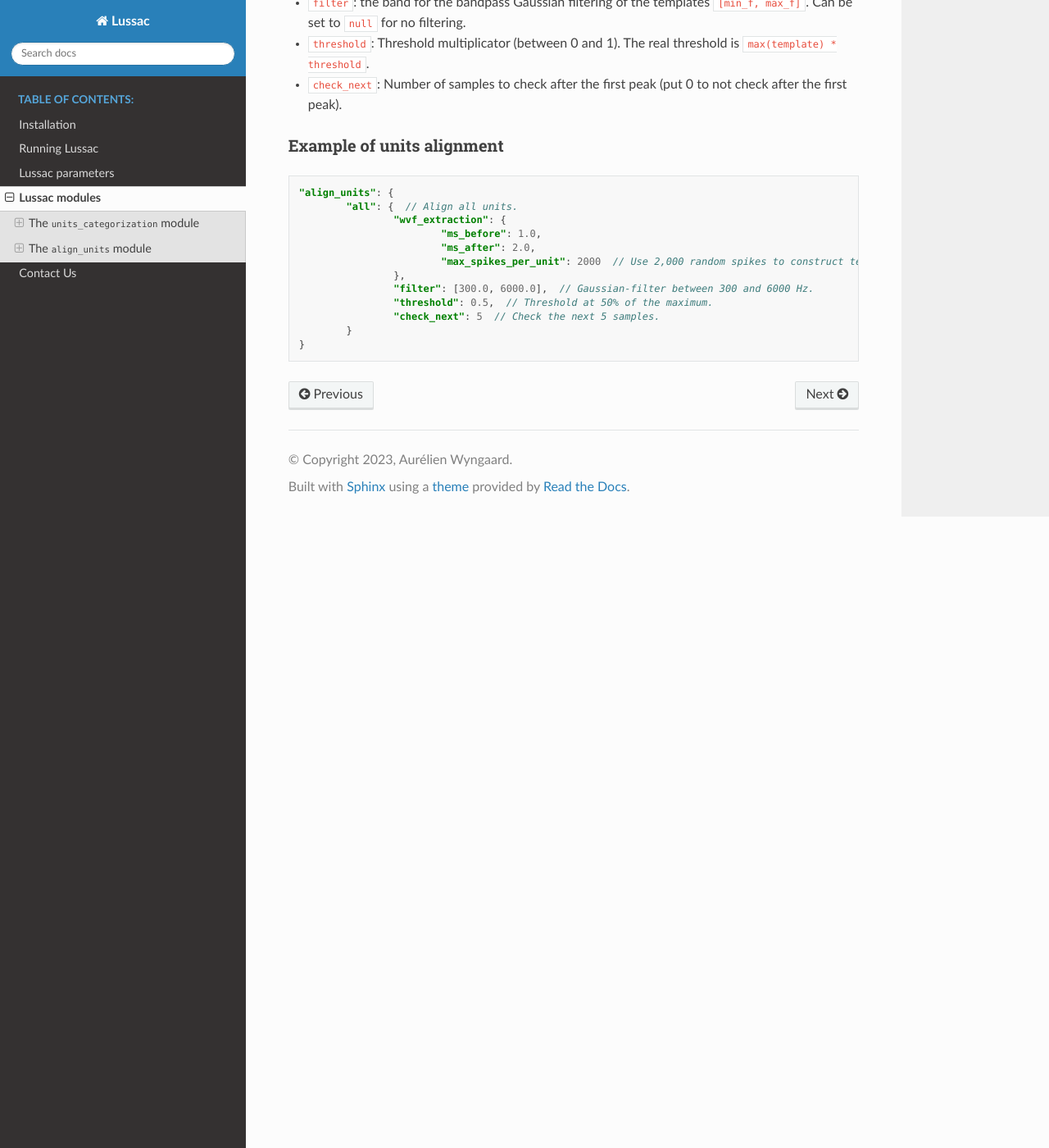
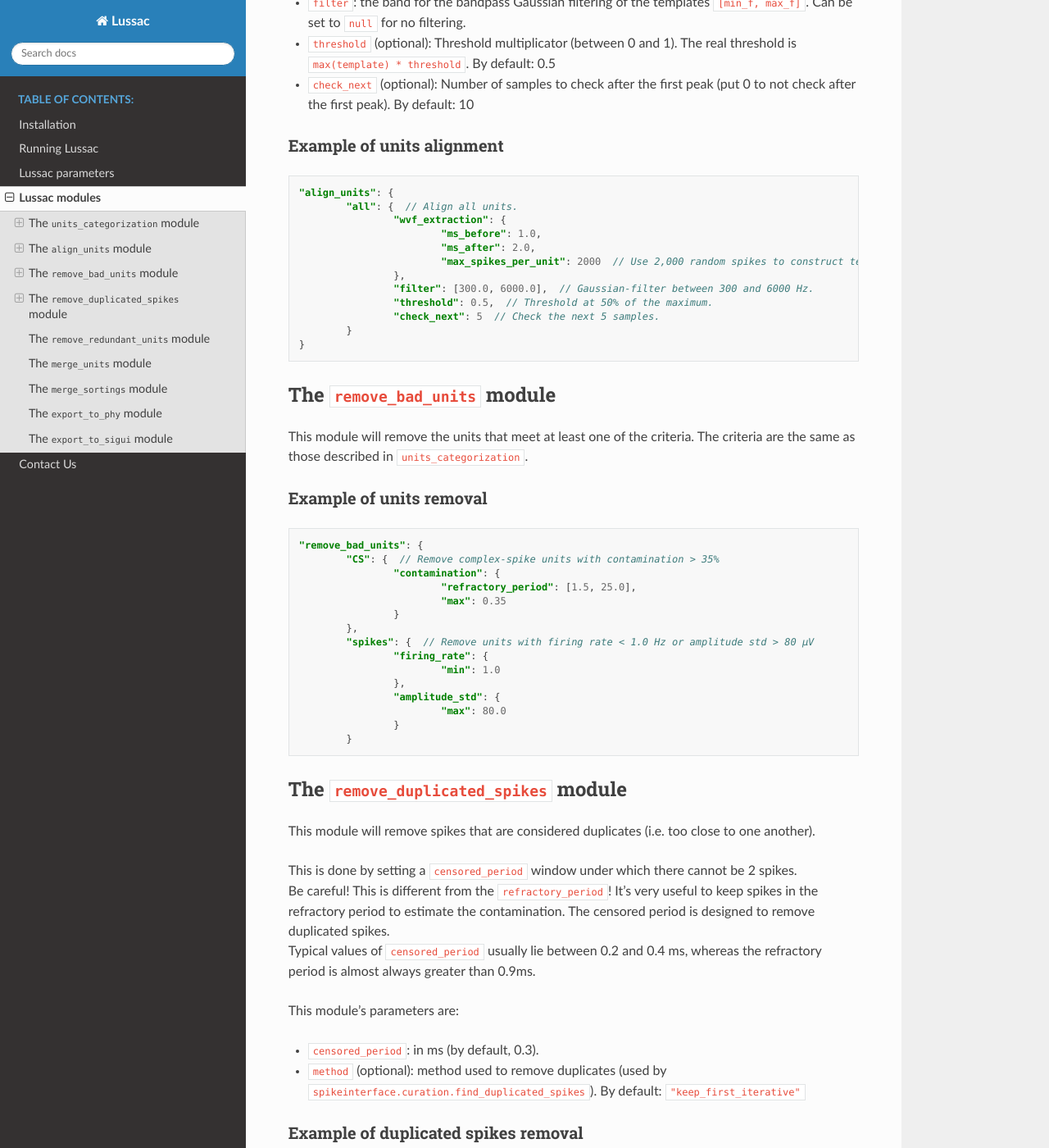
Before and after one commit to BarbourLab/lussac, a Sphinx documentation site: the page built from docs/source/modules.rst, in a window 1280 px wide and 1400 px high, scrolled down 2152 px. Shown: the whole window at 82% size. Built offline with Sphinx 7.4.7 and the Read the Docs theme 2.0.0, drawn with Linux system fonts in a browser that asks for light colours; some of the changed text lies outside the part shown.

Commit message:
Progress on documentation of modules

```diff
--- a/docs/source/modules.rst
+++ b/docs/source/modules.rst
@@ -85,8 +85,8 @@ This module's parameters are:
 
 - :code:`wvf_extraction`: to construct the templates. The :code:`ms_before` and :code:`ms_after` parameters determine the max shift for alignment.
 - :code:`filter`: the band for the bandpass Gaussian filtering of the templates :code:`[min_f, max_f]`. Can be set to :code:`null` for no filtering.
-- :code:`threshold`: Threshold multiplicator (between 0 and 1). The real threshold is :code:`max(template) * threshold`.
-- :code:`check_next`: Number of samples to check after the first peak (put 0 to not check after the first peak).
+- :code:`threshold` (optional): Threshold multiplicator (between 0 and 1). The real threshold is :code:`max(template) * threshold`. By default: 0.5
+- :code:`check_next` (optional): Number of samples to check after the first peak (put 0 to not check after the first peak). By default: 10
 
 
 Example of units alignment
@@ -106,3 +106,88 @@ Example of units alignment
 			"check_next": 5  // Check the next 5 samples.
 		}
 	}
+
+
+The :code:`remove_bad_units` module
+-----------------------------------
+
+This module will remove the units that meet at least one of the criteria. The criteria are the same as those described in :code:`units_categorization`.
+
+
+Example of units removal
+^^^^^^^^^^^^^^^^^^^^^^^^
+
+.. code-block:: json
+
+	"remove_bad_units": {
+		"CS": {  // Remove complex-spike units with contamination > 35%
+			"contamination": {
+				"refractory_period": [1.5, 25.0],
+				"max": 0.35
+			}
+		},
+		"spikes": {  // Remove units with firing rate < 1.0 Hz or amplitude std > 80 µV
+			"firing_rate": {
+				"min": 1.0
+			},
+			"amplitude_std": {
+				"max": 80.0
+			}
+		}
+
+
+The :code:`remove_duplicated_spikes` module
+-------------------------------------------
+
+This module will remove spikes that are considered duplicates (i.e. too close to one another).
+
+| This is done by setting a :code:`censored_period` window under which there cannot be 2 spikes.
+| Be careful! This is different from the :code:`refractory_period`! It's very useful to keep spikes in the refractory period to estimate the contamination. The censored period is designed to remove duplicated spikes.
+| Typical values of :code:`censored_period` usually lie between 0.2 and 0.4 ms, whereas the refractory period is almost always greater than 0.9ms.
+
+This module's parameters are:
+
+- :code:`censored_period`: in ms (by default, 0.3).
+- :code:`method` (optional): method used to remove duplicates (used by :code:`spikeinterface.curation.find_duplicated_spikes`). By default: :code:`"keep_first_iterative"`
+
+
+Example of duplicated spikes removal
+^^^^^^^^^^^^^^^^^^^^^^^^^^^^^^^^^^^^
+
+.. code-block:: json
+
+	"remove_duplicated_spikes": {
+		"all": {
+			"censored_period": 0.3
+		}
+	}
+
+
+The :code:`remove_redundant_units` module
+-----------------------------------------
+
+WIP
+
+
+The :code:`merge_units` module
+------------------------------
+
+WIP
+
+
+The :code:`merge_sortings` module
+---------------------------------
+
+WIP
+
+
+The :code:`export_to_phy` module
+--------------------------------
+
+WIP
+
+
+The :code:`export_to_sigui` module
+----------------------------------
+
+WIP
```
